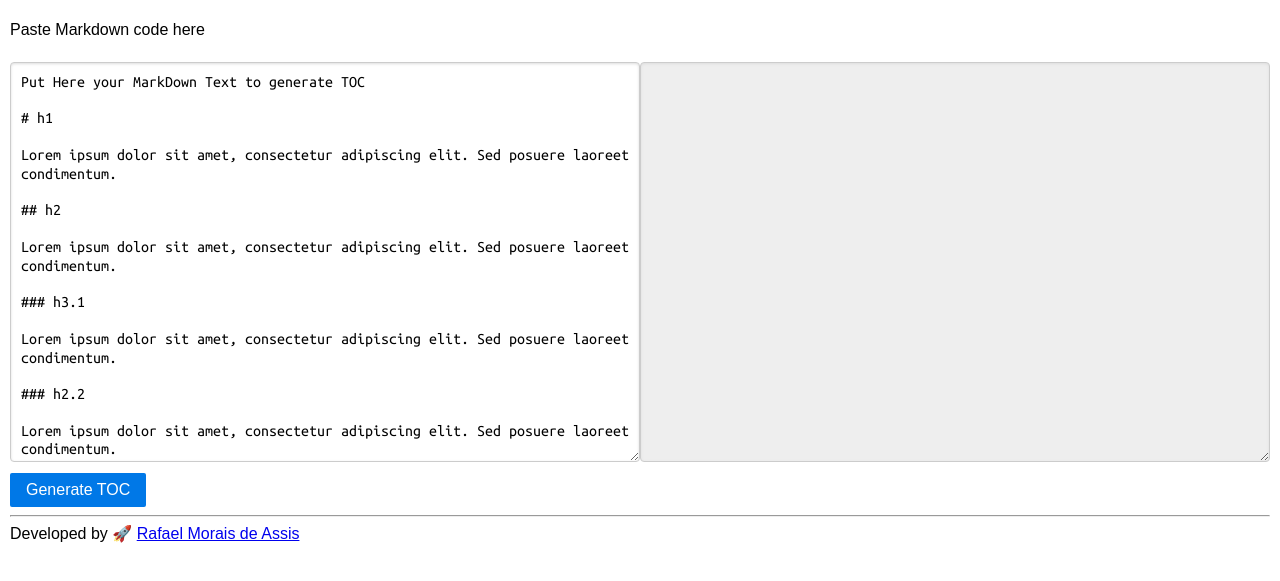
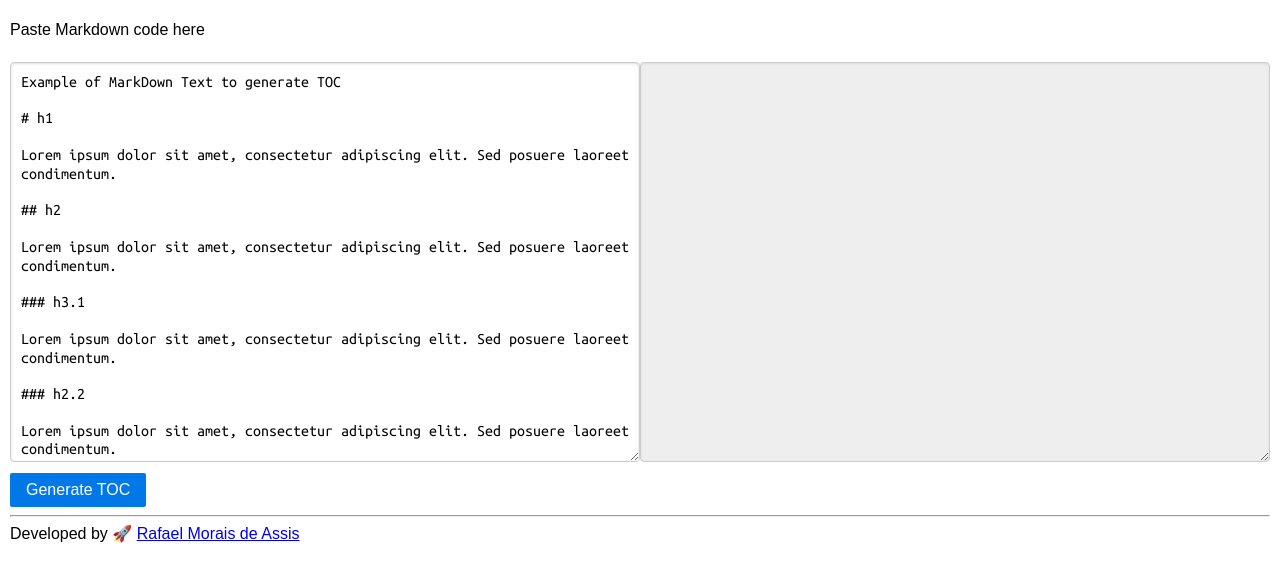
Before and after one commit to rafanthx13/md-toc-generator, a plain HTML site: page index.html in a window 1280 px wide. Shown: the part 59-640 px from the top of the page. Drawn offline with nearby package versions, Linux system fonts and the light colour scheme.

Commit message:
stylus(): README improvement

```diff
--- a/index.html
+++ b/index.html
@@ -118,7 +118,7 @@
   <script>
 		// Set Default Text
     var defaultText = `
-      Put Here your MarkDown Text to generate TOC
+      Example of MarkDown Text to generate TOC
 
       # h1
 
```
Also changed, not shown: 1 other file.
